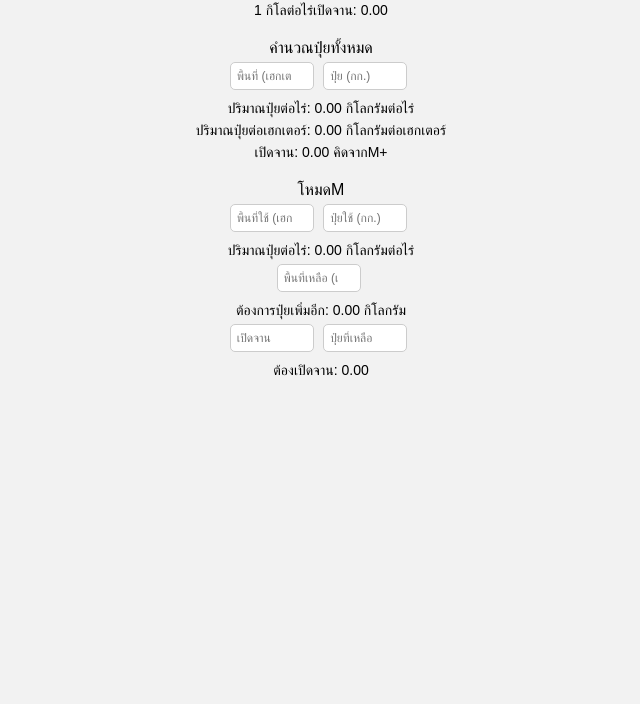
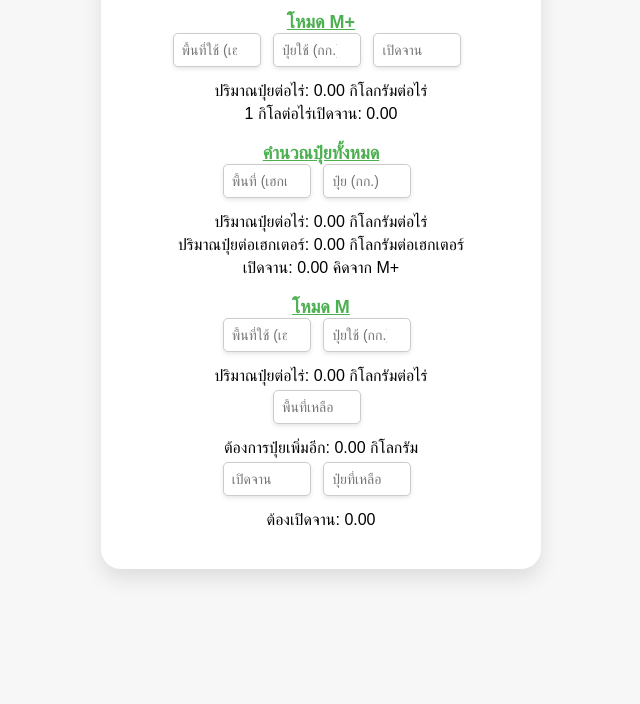
Before and after one commit to patipatw/drone, a plain HTML site: page index.html in a window 1280 px wide. Shown: the part 96-800 px from the top of the page, without its empty margins (319-959 px from the left). Drawn offline with Linux system fonts and the light colour scheme.

Commit message:
Update index.html

```diff
--- a/index.html
+++ b/index.html
@@ -9,11 +9,31 @@
             font-family: Arial, sans-serif;
             margin: 0;
             padding: 10px;
-            background-color: #f2f2f2;
+            background-color: #f7f7f7;
+        }
+        .app-container {
+            border-radius: 20px;
+            background-color: #fff;
+            padding: 20px;
+            box-shadow: 0 10px 20px rgba(0, 0, 0, 0.1);
+            max-width: 400px;
+            margin: 0 auto;
         }
         h1 {
             color: #333;
             text-align: center;
+            margin-bottom: 20px;
+        }
+        .mode {
+            font-weight: bold;
+            font-size: 18px;
+            color: #4CAF50;
+            text-align: center;
+            margin-top: 20px;
+            text-decoration: underline;
+        }
+        .section {
+            margin-bottom: 20px;
         }
         .input-container {
             margin-bottom: 10px;
@@ -21,37 +41,39 @@
         }
         .input-container input {
             width: 70px;
-            padding: 6px;
-            font-size: 12px;
-            margin-right: 5px;
+            padding: 8px;
+            font-size: 14px;
+            margin-right: 8px;
             border: 1px solid #ccc;
             border-radius: 5px;
+            box-shadow: 0 2px 4px rgba(0, 0, 0, 0.1);
         }
         button {
-            padding: 8px 15px;
-            font-size: 14px;
-            background-color: blue;
+            padding: 10px 20px;
+            font-size: 16px;
+            background-color: #4CAF50;
             color: white;
             border: none;
             cursor: pointer;
             border-radius: 5px;
+            box-shadow: 0 2px 4px rgba(0, 0, 0, 0.2);
         }
         .result {
-            font-size: 14px;
-            margin-top: 10px;
+            font-size: 16px;
+            margin-top: 15px;
             text-align: center;
         }
         p {
             margin: 5px 0;
             text-align: center;
         }
-        .section {
-            margin-bottom: 20px;
-        }
     </style>
 </head>
 <body>
-    <p>โหมดM+</p>
+    <div class="app-container">
+        <h1>Drone Calculator</h1>
+
+        <div class="mode">โหมด M+</div>
         <section class="section">
             <div class="input-container">
                 <input type="number" id="usedAreaM" placeholder="พื้นที่ใช้ (เฮกเตอร์)" oninput="calculateRemainingFertilizer()">
@@ -65,7 +87,7 @@
             </div>
         </section>
 
-    <p>คำนวณปุ๋ยทั้งหมด</p>
+        <div class="mode">คำนวณปุ๋ยทั้งหมด</div>
         <section class="section">
             <div class="input-container">
                 <input type="number" id="areaAndFertilizer" placeholder="พื้นที่ (เฮกเตอร์)" oninput="calculateRemainingFertilizer()">
@@ -75,11 +97,11 @@
             <div class="result">
                 <p>ปริมาณปุ๋ยต่อไร่: <span id="fertilizerPerAcre">0.00</span> กิโลกรัมต่อไร่</p>
                 <p>ปริมาณปุ๋ยต่อเฮกเตอร์: <span id="fertilizerPerHectare">0.00</span> กิโลกรัมต่อเฮกเตอร์</p>
-            <p>เปิดจาน: <span id="newopen">0.00</span> คิดจากM+</p>
+                <p>เปิดจาน: <span id="newopen">0.00</span> คิดจาก M+</p>
             </div>
         </section>
 
-    <p>โหมดM</p>
+        <div class="mode">โหมด M</div>
         <section class="section">
             <div class="input-container">
                 <input type="number" id="usedArea" placeholder="พื้นที่ใช้ (เฮกเตอร์)" oninput="calculateRemainingFertilizer()">
@@ -107,6 +129,7 @@
                 <p>ต้องเปิดจาน: <span id="ต้องเปิด">0.00</span></p>
             </div>
         </section>
+    </div>
 
     <script>
         function calculateRemainingFertilizer() {
@@ -141,7 +164,6 @@
             document.getElementById("ปุ๋ยต่อไร่").innerText = usedPerAcre.toFixed(2);
             document.getElementById("ต้องการอีก").innerText = needused.toFixed(2);
             document.getElementById("ต้องเปิด").innerText = needopen.toFixed(2);
-
         }
     </script>
 </body>
```
Lines whose indentation alone changed are shown as unchanged.
